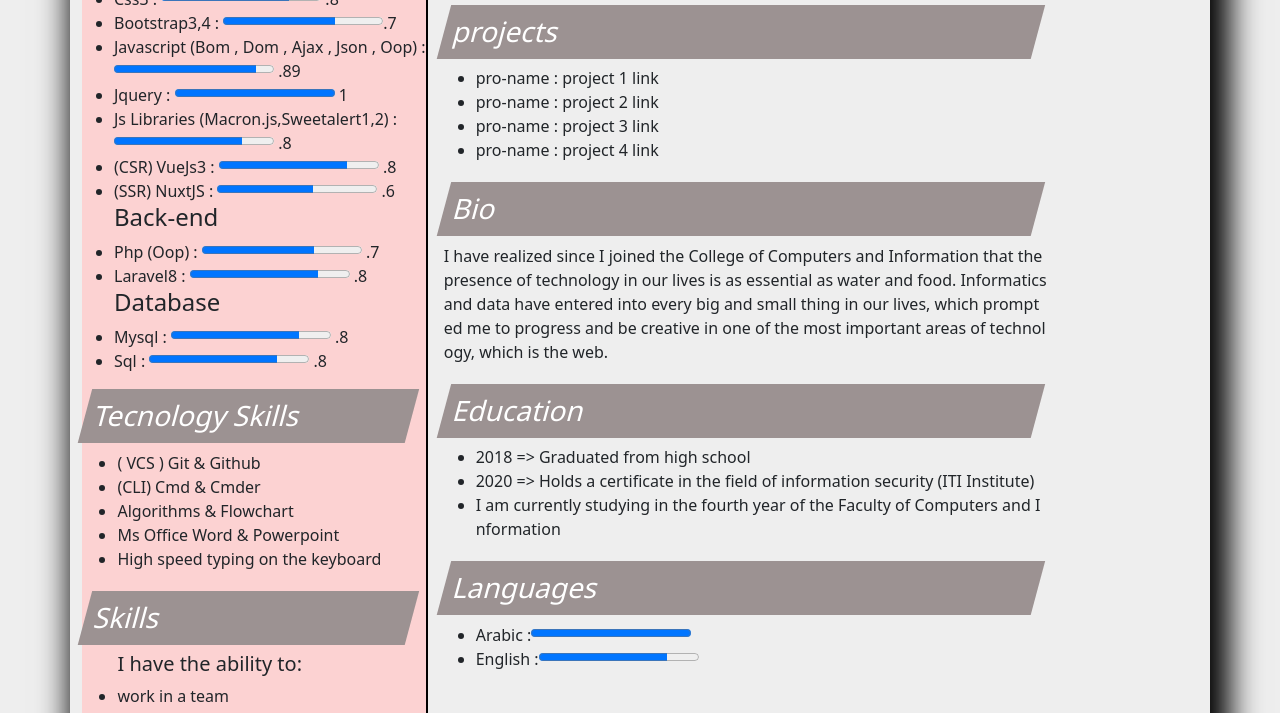
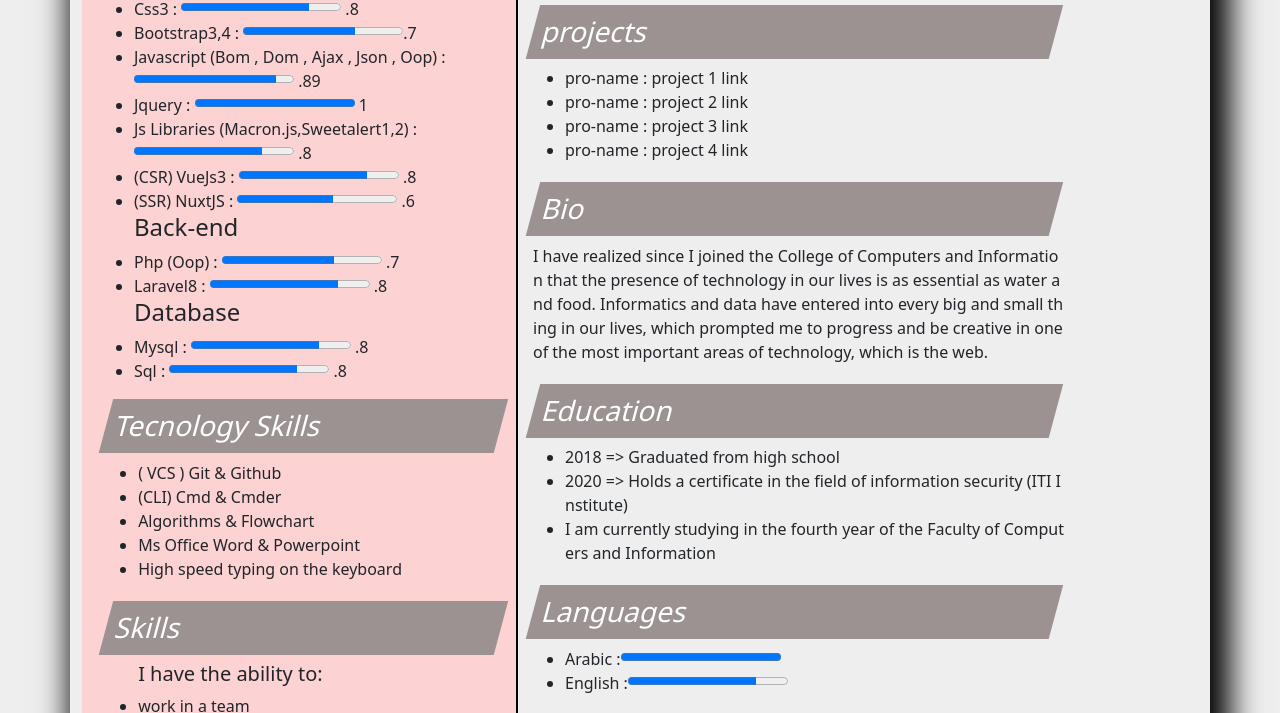
Before and after one commit to Eng-MinaAtaYousif/CV, a plain HTML site: page index.html in a window 1280 px wide. Shown: the part 463-1176 px from the top of the page. Drawn offline with nearby package versions, Linux system fonts and the light colour scheme.

Commit message:
last update for style.css
this is the last version of style.css

```diff
--- a/style.css
+++ b/style.css
@@ -74,8 +74,14 @@ body{
     /* margin-right: 140px; */
     background-color: rgb(252, 210, 210);
     border-top-left-radius: 30px;
+    text-align: left;
+    padding-left: 20px;
+    padding-top: 10px;
+
 }
-
+.container > .part1 > * {
+    margin-right: 70px;
+}
 /* container first direct div  class part2 */
 
 .container > .part2 {
```
